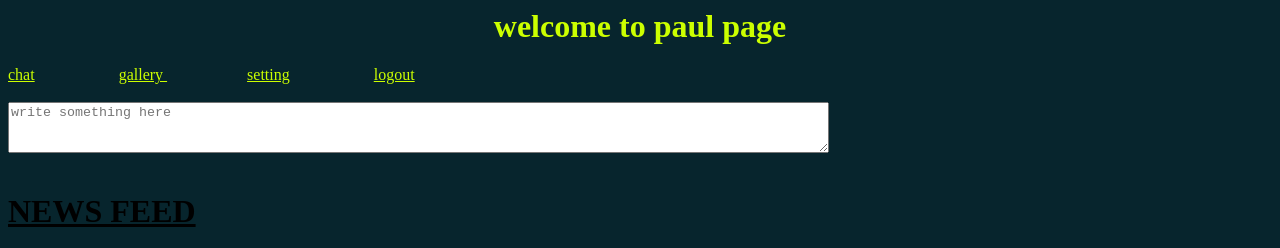
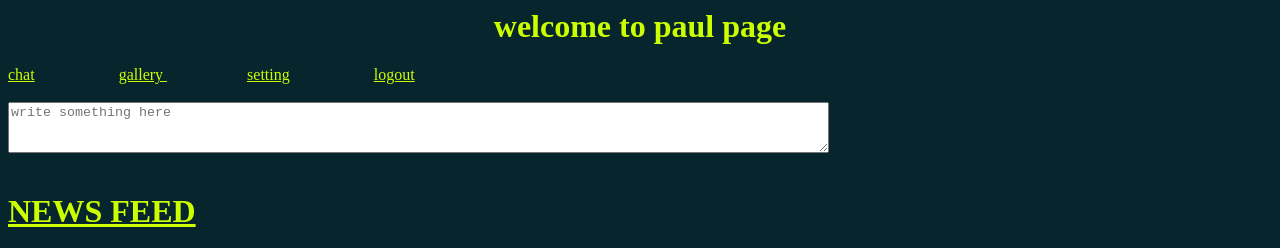
Before and after one commit to paulnana/webapp, a plain HTML site: page menu.html in a window 1280 px wide. Shown: the top 248 px of the page. Drawn offline with Linux system fonts and the light colour scheme; grey boxes are pictures that could not be loaded.

Commit message:
Update menu.html

```diff
--- a/menu.html
+++ b/menu.html
@@ -58,7 +58,7 @@
 
 <br>
 <br>
-<h1><u>NEWS FEED</u></h1>
+<h1  style="color:rgb(204,255,0);"><u>NEWS FEED</u></h1>
 <img src="https://bsmedia.business-standard.com/media-handler.php?mediaPath=https://bsmedia.business-standard.com/_media/bs/img/article/2020-07/14/full/1594667237-1967.jpg&width=1200 " width="500px" height="300px" border="1px" title="sundhar pichai" ></img>
 <br>
 <pa>Sundar Pichai, in full Pichai Sundararajan, (born July 12, 1972, Madras [now Chennai], Tamil Nadu, India), Indian-born American executive who was CEO of both Google, Inc. (2015– ), and its holding company, Alphabet Inc. (2019– ).
```
